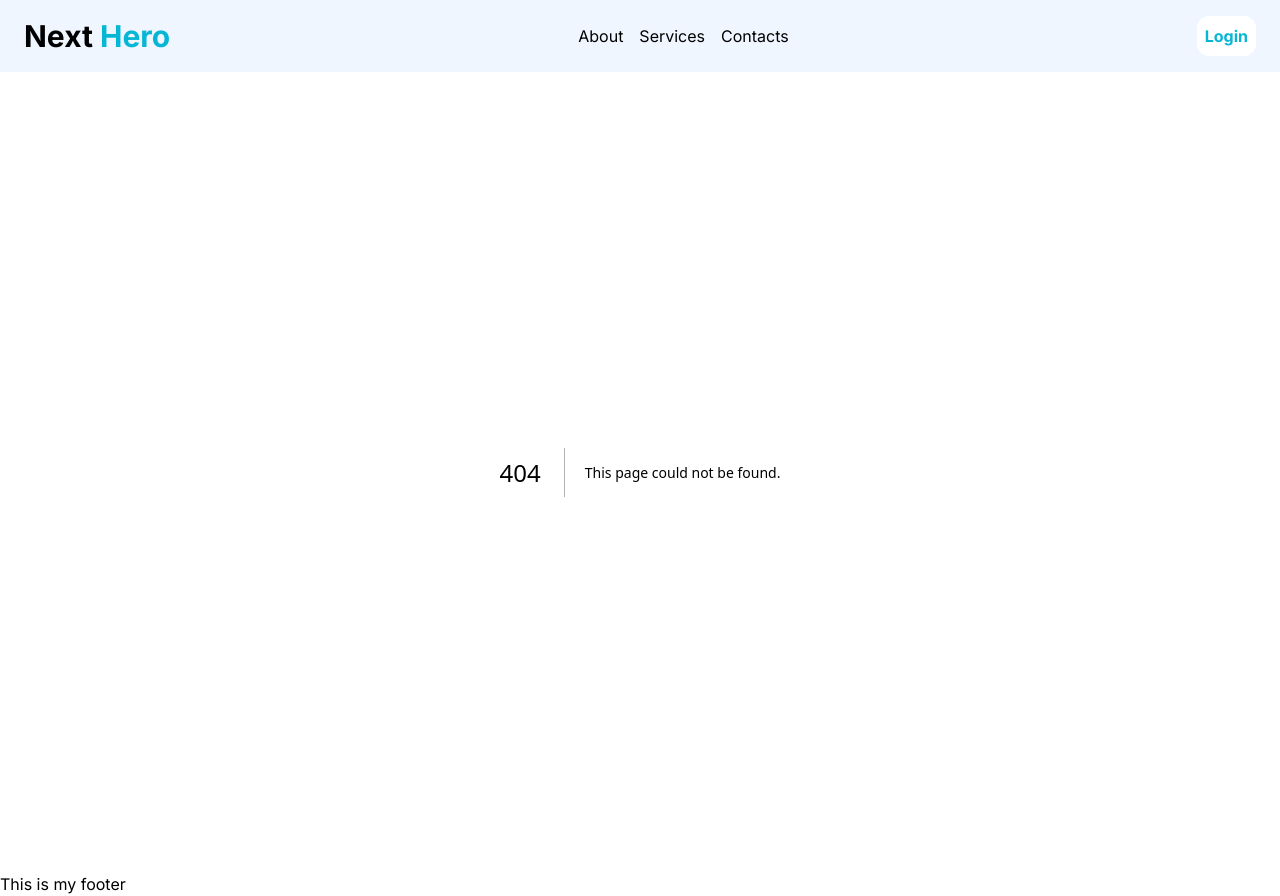
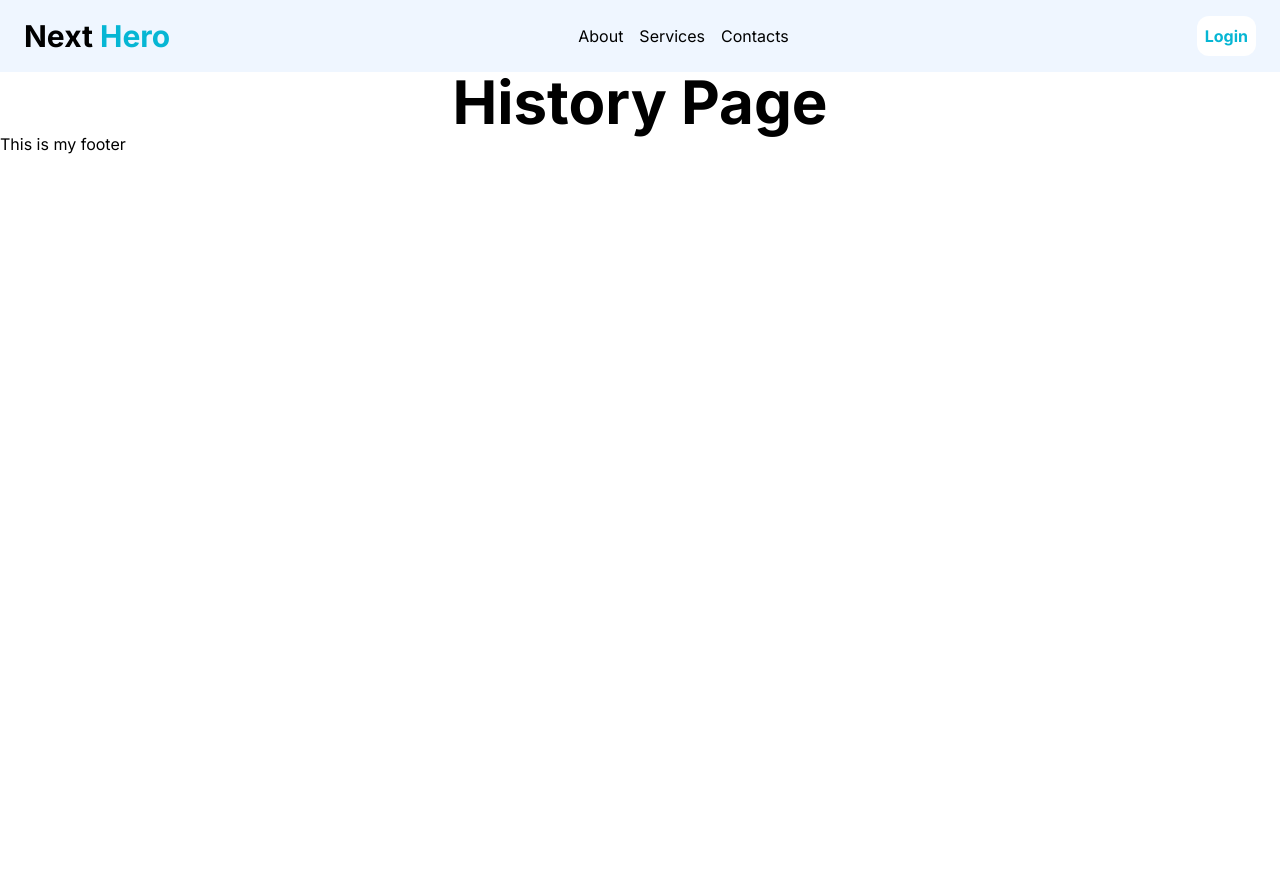
Before and after one commit to Md-Ashikur-Rahman-Ashik/Next-Hero, a Next.js app: page /about/history in a window 1280 px wide. Before the commit this address had no page. After the commit the page ends 800 px from the top, so only its background shows below. Built offline with nearby package versions, Linux system fonts and the light colour scheme.

Commit message:
Added history and mission page

```diff
--- /dev/null
+++ b/src/app/about/Mission/page.jsx
@@ -0,0 +1,11 @@
+import React from "react";
+
+const page = () => {
+  return (
+    <div className="card card-compact container rounded-xl mx-auto max-w-fit">
+      <h2 className="font-bold text-6xl">Mission Page</h2>
+    </div>
+  );
+};
+
+export default page;
--- /dev/null
+++ b/src/app/about/history/page.jsx
@@ -0,0 +1,11 @@
+import React from "react";
+
+const page = () => {
+  return (
+    <div className="card card-compact container rounded-xl mx-auto max-w-fit">
+      <h2 className="font-bold text-6xl">History Page</h2>
+    </div>
+  );
+};
+
+export default page;
--- a/src/components/AboutContents.jsx
+++ b/src/components/AboutContents.jsx
@@ -1,9 +1,11 @@
+import Link from "next/link";
 import React from "react";
 
 const AboutContents = () => {
   return (
     <div>
-      <h2 className="font-bold text-6xl">About Contents</h2>
+      <Link href={"/about/history"}>History</Link>
+      <Link href={"/about/mission"}>Mission</Link>
     </div>
   );
 };
```
